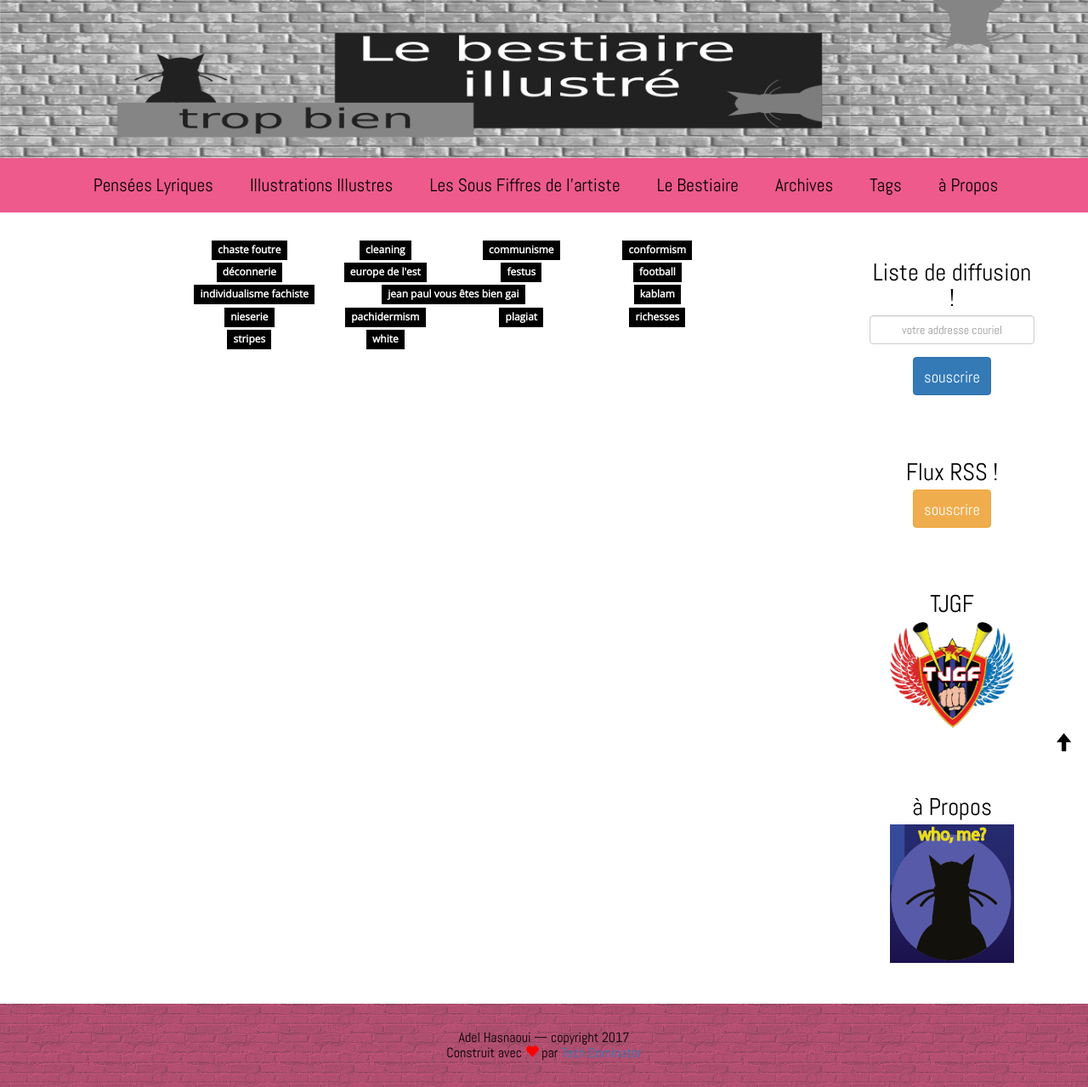
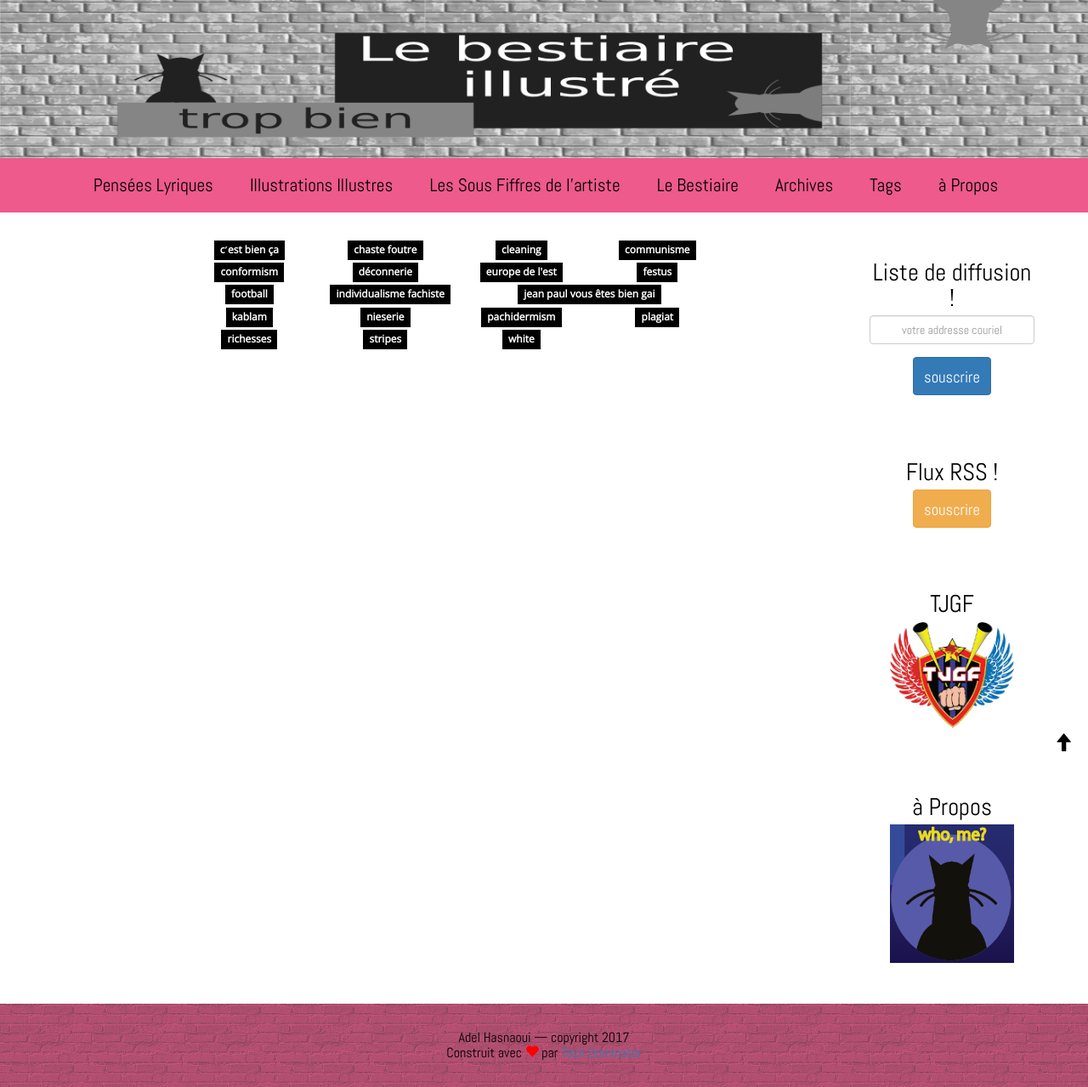
Before and after one commit to LeBestiaireIllustre/bestiaire_reborn, a Jekyll site: the page built from tags/index.html, in a window 1280 px wide. Shown: the whole page at 85% size. Built offline with Jekyll 4.4.1, drawn with Linux system fonts in a browser that asks for light colours.

Commit message:
added correct tag with html entity generation

```diff
--- a/_plugins/_tags_plugin.rb
+++ b/_plugins/_tags_plugin.rb
@@ -7,6 +7,7 @@
       tagname = tagname.gsub(/[î]/, 'i')
       tagname = tagname.gsub(/[ç]/, 'c')
       tagname = tagname.gsub(/[ù]/, 'u')
+      tagname = tagname.gsub(/&[#a-zA-Z0-9]+;/, ' ')
       return tagname.gsub(' ', '_')
     end
     def to_url(tagname)
--- a/_posts/2017-01-25-article-a-la-memoire-du-radnicki-la-lecon-de-zagreb-episode-1.html
+++ b/_posts/2017-01-25-article-a-la-memoire-du-radnicki-la-lecon-de-zagreb-episode-1.html
@@ -8,6 +8,7 @@
 - football
 - déconnerie
 - "europe de l'est"
+- 'c&prime;est bien ça'
 custom-categories: IllustrationsIllustres
 ---
 <p>
```
